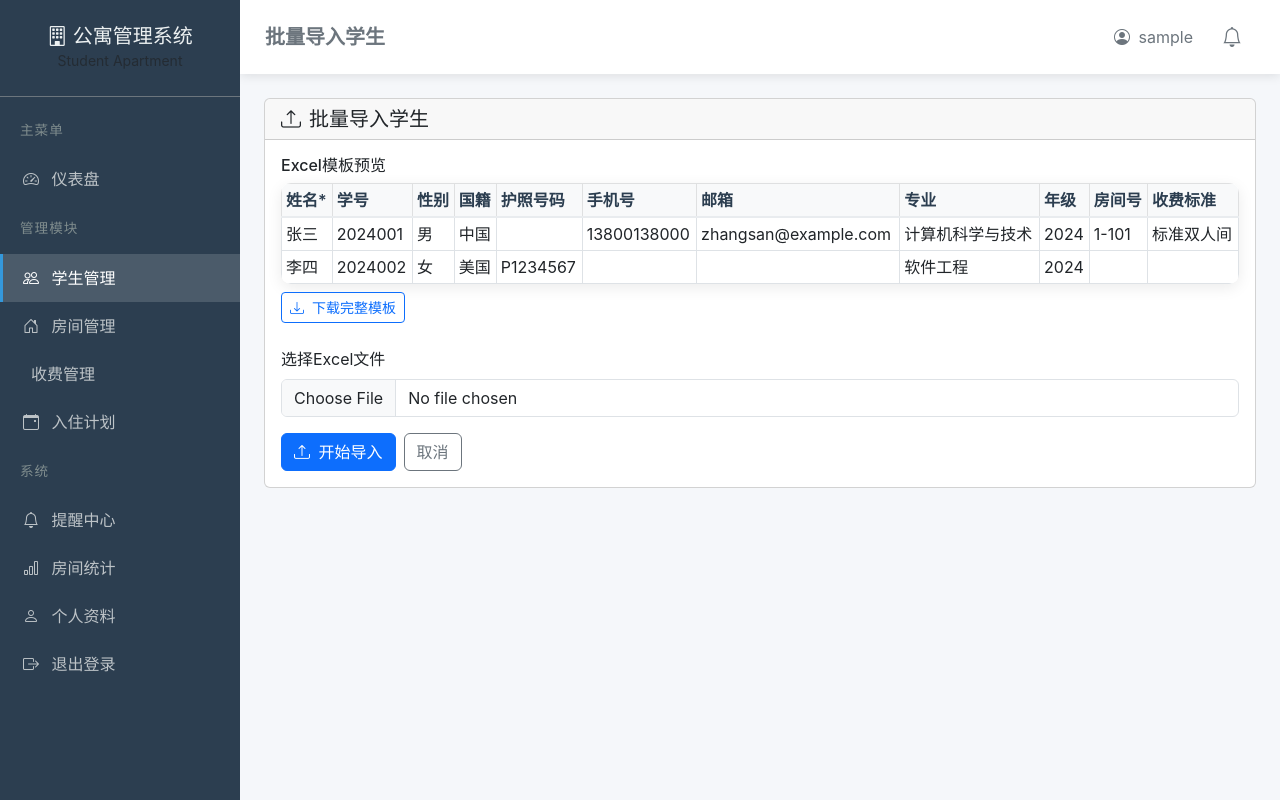
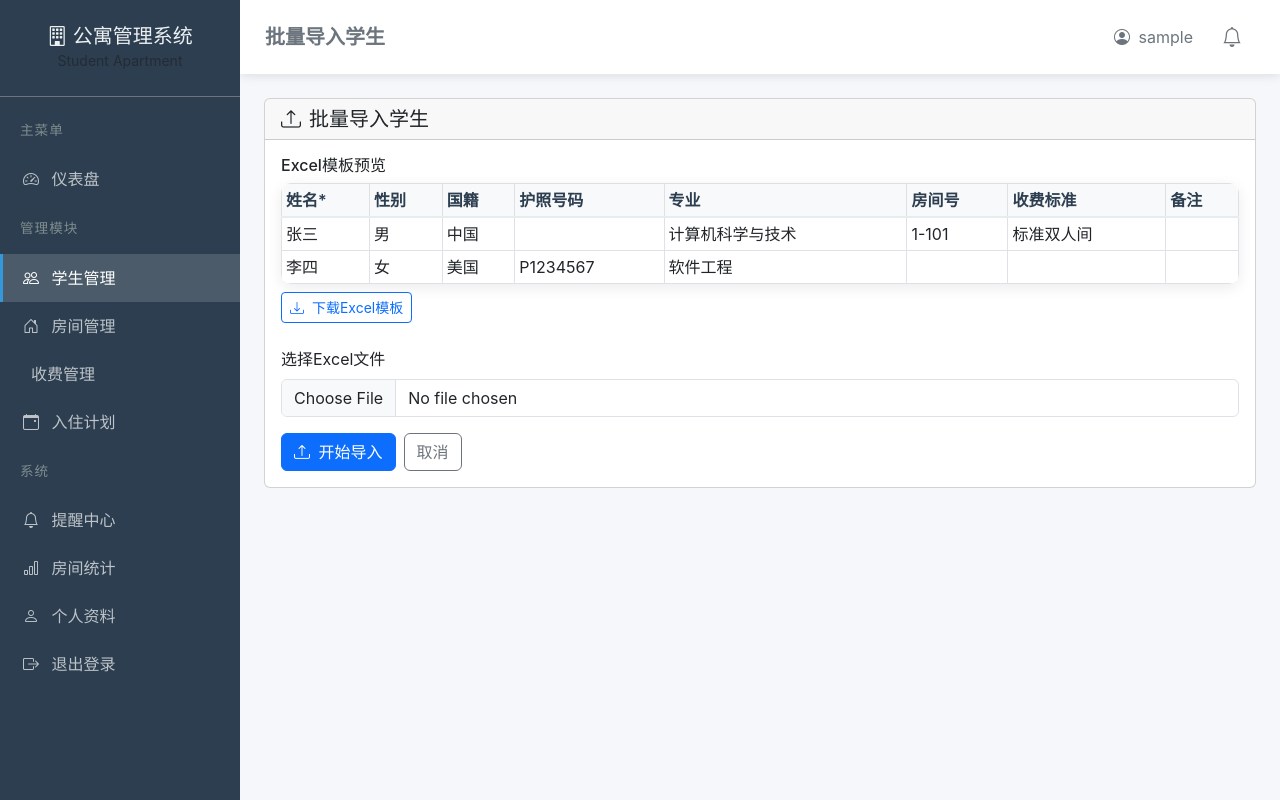
Before and after one commit to SIE-DNUI/student-apartment-system, a Flask app: page /students/batch-import in a window 1280 px wide. Run offline with Flask 3, Linux system fonts and the light colour scheme; the visitor is signed in with stand-in values (Sample User, id 1); data that the repository does not hold is empty.

Commit message:
feat: 简化学生信息字段，添加下载模板功能

```diff
--- a/app/routes/students.py
+++ b/app/routes/students.py
@@ -1,4 +1,4 @@
-from flask import render_template, Blueprint, redirect, url_for, flash, request, current_app
+from flask import render_template, Blueprint, redirect, url_for, flash, request, current_app, send_file
 from flask_login import login_required
 from flask_wtf import FlaskForm
 from wtforms import StringField, SelectField, DateField, TextAreaField
@@ -8,23 +8,20 @@ from app.models import db
 from app.models import Student, Room, FeeStandard, FeeRecord, Alert
 from datetime import datetime, date, timedelta
 from werkzeug.utils import secure_filename
-from openpyxl import load_workbook
+from openpyxl import load_workbook, Workbook
+from openpyxl.styles import Font, Alignment, PatternFill, Border, Side
 import os
+import io
 
 bp = Blueprint('students', __name__, url_prefix='/students')
 
 
 class StudentForm(FlaskForm):
-    student_id = StringField('学号', validators=[Optional()])
     name = StringField('姓名', validators=[DataRequired(message='请输入姓名')])
     gender = SelectField('性别', choices=[('男', '男'), ('女', '女'), ('其他', '其他')], validators=[Optional()])
     nationality = StringField('国籍', validators=[Optional()])
     passport_number = StringField('护照号码', validators=[Optional()])
-    phone = StringField('手机号', validators=[Optional()])
-    email = StringField('邮箱', validators=[Optional()])
-    id_card = StringField('身份证号', validators=[Optional()])
     major = StringField('专业', validators=[Optional()])
-    grade = StringField('年级', validators=[Optional()])
     room_id = SelectField('分配房间', coerce=int, validators=[Optional()])
     check_in_date = DateField('入住日期', format='%Y-%m-%d', validators=[Optional()])
     check_out_date = DateField('预计离开日期', format='%Y-%m-%d', validators=[Optional()])
@@ -204,15 +201,10 @@ def batch_import():
                 try:
                     student = Student()
                     student.name = row_data.get('姓名', '')
-                    student.student_id = row_data.get('学号', '')
                     student.gender = row_data.get('性别', '')
                     student.nationality = row_data.get('国籍', '')
                     student.passport_number = row_data.get('护照号码', '')
-                    student.phone = row_data.get('手机号', '')
-                    student.email = row_data.get('邮箱', '')
-                    student.id_card = row_data.get('身份证号', '')
                     student.major = row_data.get('专业', '')
-                    student.grade = row_data.get('年级', '')
 
                     if row_data.get('入住日期'):
                         if isinstance(row_data['入住日期'], date):
@@ -258,3 +250,57 @@ def student_fees(id):
                          title=f'{student.name} - 缴费记录',
                          student=student,
                          fee_records=fee_records)
+
+
+@bp.route('/export-template')
+@login_required
+def export_template():
+    """下载学生导入模板"""
+    wb = Workbook()
+    ws = wb.active
+    ws.title = '学生导入模板'
+
+    # 表头
+    headers = ['姓名', '性别', '国籍', '护照号码', '专业', '房间号', '收费标准', '备注']
+
+    # 设置表头样式
+    header_fill = PatternFill(start_color='4472C4', end_color='4472C4', fill_type='solid')
+    header_font = Font(bold=True, color='FFFFFF')
+
+    for col, header in enumerate(headers, 1):
+        cell = ws.cell(row=1, column=col, value=header)
+        cell.fill = header_fill
+        cell.font = header_font
+        cell.alignment = Alignment(horizontal='center')
+
+    # 设置列宽
+    ws.column_dimensions['A'].width = 12
+    ws.column_dimensions['B'].width = 8
+    ws.column_dimensions['C'].width = 10
+    ws.column_dimensions['D'].width = 15
+    ws.column_dimensions['E'].width = 15
+    ws.column_dimensions['F'].width = 12
+    ws.column_dimensions['G'].width = 12
+    ws.column_dimensions['H'].width = 20
+
+    # 添加示例数据
+    sample_data = [
+        ['张三', '男', '中国', '', '计算机科学与技术', '1-101', '标准双人间', ''],
+        ['李四', '女', '美国', 'P1234567', '软件工程', '', '', ''],
+    ]
+
+    for row_idx, row_data in enumerate(sample_data, 2):
+        for col_idx, value in enumerate(row_data, 1):
+            ws.cell(row=row_idx, column=col_idx, value=value)
+
+    # 保存到内存
+    output = io.BytesIO()
+    wb.save(output)
+    output.seek(0)
+
+    return send_file(
+        output,
+        mimetype='application/vnd.openxmlformats-officedocument.spreadsheetml.sheet',
+        as_attachment=True,
+        download_name='学生导入模板.xlsx'
+    )
--- a/app/templates/students/batch_import.html
+++ b/app/templates/students/batch_import.html
@@ -13,9 +13,9 @@
             <ul class="mb-0">
                 <li>请上传 Excel 文件（.xlsx 或 .xls 格式）</li>
                 <li>Excel 文件必须包含"姓名"列，其他列为可选</li>
-                <li>可选列：学号、性别、国籍、护照号码、手机号、邮箱、身份证号、专业、年级、房间号、收费标准、备注</li>
+                <li>可选列：性别、国籍、护照号码、专业、房间号、收费标准、备注</li>
                 <li>性别只接受：男、女</li>
-                <li>房间号格式：楼号-房间号，如 "1-101" 或 "101"</li>
+                <li>房间号格式：楼号-房间号，如 "1-101"</li>
                 <li>收费标准请填写已设置的标准名称，如"标准双人间"</li>
             </ul>
         </div>
@@ -27,42 +27,33 @@
                     <thead class="table-light">
                         <tr>
                             <th>姓名*</th>
-                            <th>学号</th>
                             <th>性别</th>
                             <th>国籍</th>
                             <th>护照号码</th>
-                            <th>手机号</th>
-                            <th>邮箱</th>
                             <th>专业</th>
-                            <th>年级</th>
                             <th>房间号</th>
                             <th>收费标准</th>
+                            <th>备注</th>
                         </tr>
                     </thead>
                     <tbody>
                         <tr>
                             <td>张三</td>
-                            <td>2024001</td>
                             <td>男</td>
                             <td>中国</td>
                             <td></td>
-                            <td>13800138000</td>
-                            <td>zhangsan@example.com</td>
                             <td>计算机科学与技术</td>
-                            <td>2024</td>
                             <td>1-101</td>
                             <td>标准双人间</td>
+                            <td></td>
                         </tr>
                         <tr>
                             <td>李四</td>
-                            <td>2024002</td>
                             <td>女</td>
                             <td>美国</td>
                             <td>P1234567</td>
+                            <td>软件工程</td>
                             <td></td>
-                            <td></td>
-                            <td>软件工程</td>
-                            <td>2024</td>
                             <td></td>
                             <td></td>
                         </tr>
@@ -70,7 +61,7 @@
                 </table>
             </div>
             <a href="{{ url_for('students.export_template') }}" class="btn btn-outline-primary btn-sm mt-2">
-                <i class="bi bi-download me-1"></i> 下载完整模板
+                <i class="bi bi-download me-1"></i> 下载Excel模板
             </a>
         </div>
 
--- a/app/templates/students/index.html
+++ b/app/templates/students/index.html
@@ -12,6 +12,9 @@
             </a>
             <a href="{{ url_for('students.batch_import') }}" class="btn btn-success btn-sm">
                 <i class="bi bi-upload me-1"></i> 批量导入
+            </a>
+            <a href="{{ url_for('students.export_template') }}" class="btn btn-outline-secondary btn-sm">
+                <i class="bi bi-download me-1"></i> 下载模板
             </a>
         </div>
     </div>
```
Also changed, not shown: app/templates/students/add.html (+4 -26 lines), app/templates/students/edit.html (+4 -26 lines).
